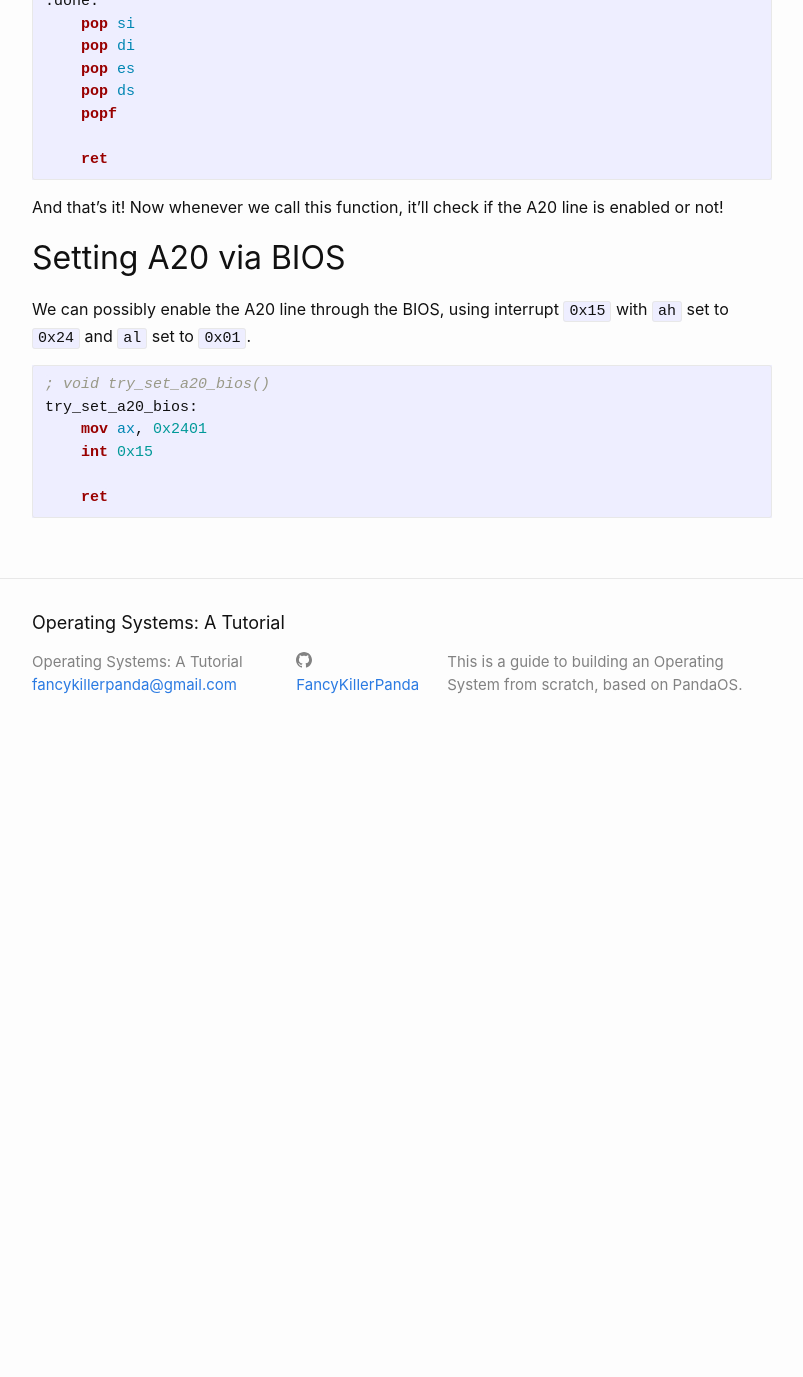
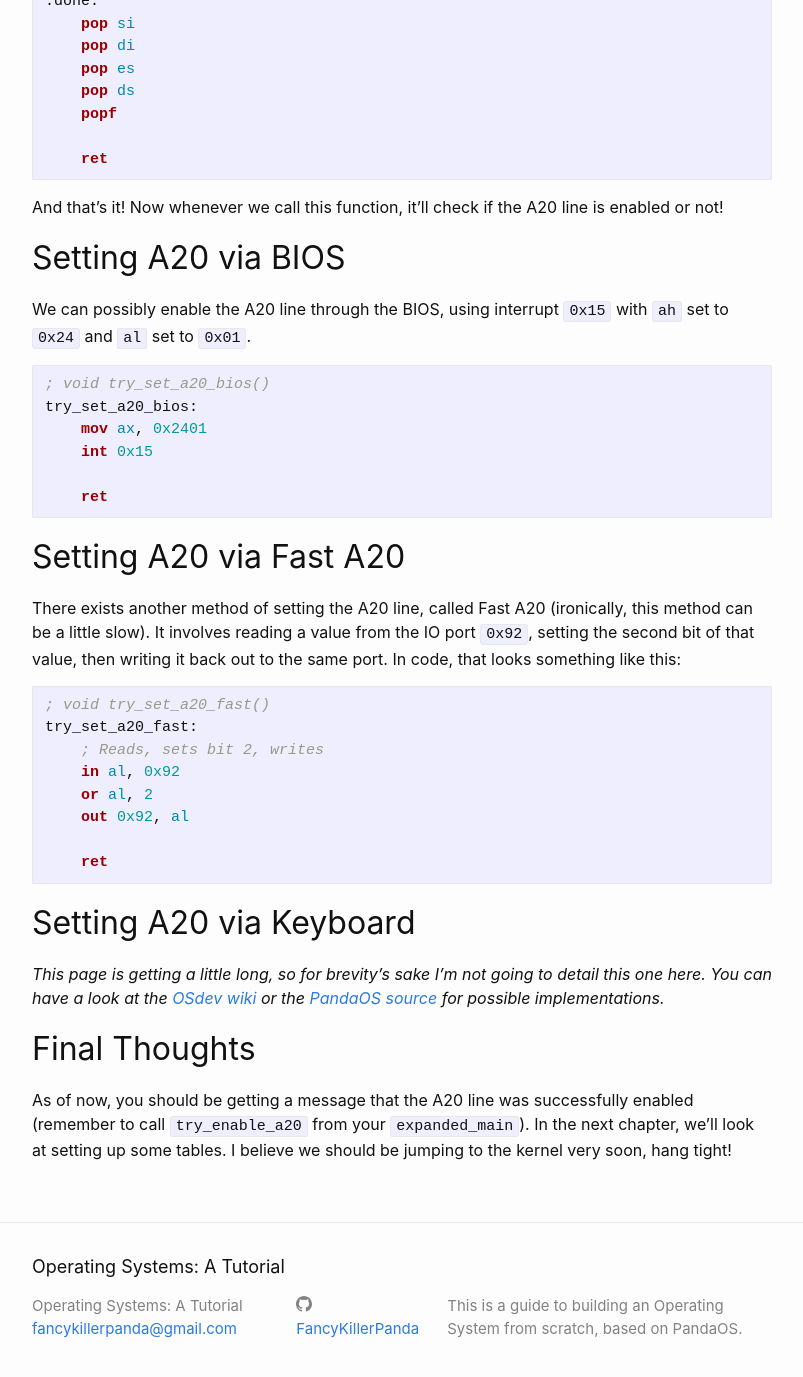
Before and after one commit to FancyKillerPanda/OS-Tutorial, a Jekyll site: the page built from docs/fkp_collections/_02_bootloader/10 - A20 Line.md, in a window 1280 px wide and 1400 px high, scrolled down 4162 px. Shown: the top 1377 px of the window, without its empty margins (238-1041 px from the left). Built offline with Jekyll 4.4.1, drawn with Linux system fonts in a browser that asks for light colours; before the commit the page ends 4918 px from its top, so only the background shows below that.

Commit message:
Boot/Web: Finished up A20 guide.
We didn't go through setting A20 via the keyboard, though.

````diff
--- a/docs/fkp_collections/_02_bootloader/10 - A20 Line.md
+++ b/docs/fkp_collections/_02_bootloader/10 - A20 Line.md
@@ -175,3 +175,23 @@ try_set_a20_bios:
 
 	ret
 ```
+
+## Setting A20 via Fast A20
+There exists another method of setting the A20 line, called Fast A20 (ironically, this method can be a little slow). It involves reading a value from the IO port `0x92`, setting the second bit of that value, then writing it back out to the same port. In code, that looks something like this:
+
+```nasm
+; void try_set_a20_fast()
+try_set_a20_fast:
+	; Reads, sets bit 2, writes
+	in al, 0x92
+	or al, 2
+	out 0x92, al
+
+	ret
+```
+
+## Setting A20 via Keyboard
+*This page is getting a little long, so for brevity's sake I'm not going to detail this one here. You can have a look at the [OSdev wiki](https://wiki.osdev.org/A20_Line#Enabling) or the [PandaOS source](https://github.com/FancyKillerPanda/PandaOS/blob/master/src/boot/a20Utility-inl.asm#L39) for possible implementations.*
+
+## Final Thoughts
+As of now, you should be getting a message that the A20 line was successfully enabled (remember to call `try_enable_a20` from your `expanded_main`). In the next chapter, we'll look at setting up some tables. I believe we should be jumping to the kernel very soon, hang tight!
````
Also changed, not shown: 1 other file.
